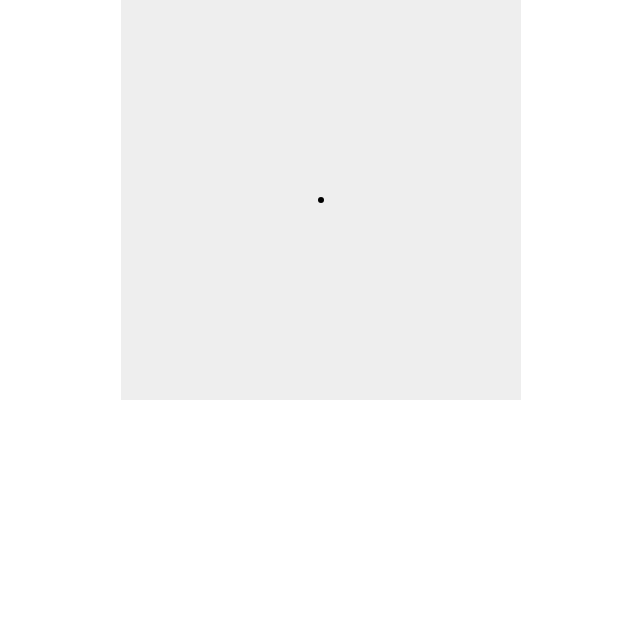
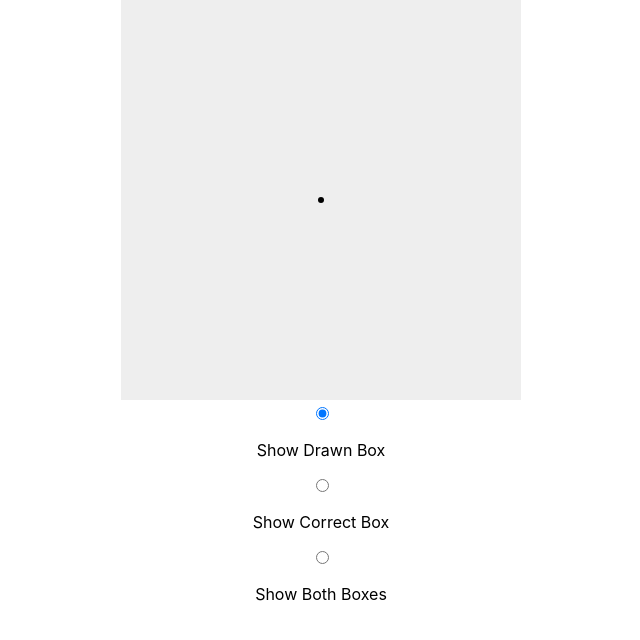
Before and after one commit to abmasud1214/boxanalyzer, a React (Create React App) app: page / in a window 1280 px wide. Shown: the top 640 px of the page, without its empty margins (319-959 px from the left). Built offline with nearby package versions, Linux system fonts and the light colour scheme.

Commit message:
Radio to select how to show box.

```diff
--- a/src/App.js
+++ b/src/App.js
@@ -1,12 +1,34 @@
 import logo from './logo.svg';
 import './App.css';
+import React from "react";
 
 import Canvas from './Components/canvas';
 
 function App() {
+
+  const [boxType, setBoxType] = React.useState("DrawnBox");
+
+  const onChangeEvent = (evt) => {
+    setBoxType(evt.target.value);
+    // console.log(evt.target.value);
+  }
+
   return (
     <div className="App">
-      <Canvas width={400} height={400}/>
+      <Canvas
+        width={400}
+        height={400}
+        showDrawnBox = {(boxType === "DrawnBox" || boxType === "BothBox")}
+        showCorrectBox = {(boxType === "CorrectBox" || boxType === "BothBox")}
+        />
+      <div onChange={onChangeEvent}>
+        <input type="radio" value="DrawnBox" name="box" checked={boxType === "DrawnBox"}/>
+        <p>Show Drawn Box</p>
+        <input type="radio" value="CorrectBox" name="box" checked={boxType === "CorrectBox"}/>
+        <p>Show Correct Box</p>
+        <input type="radio" value="BothBox" name="box" checked={boxType === "BothBox"}/>
+        <p>Show Both Boxes</p>
+      </div>
     </div>
   );
 }
--- a/src/Components/canvas.js
+++ b/src/Components/canvas.js
@@ -6,13 +6,14 @@ import { addPoint, calculateVanishingPoints,
 export default function Canvas(props) {
     const canvasRef = React.useRef(null);
 
-    const {width, height} = props;
+    const {width, height, showDrawnBox, showCorrectBox} = props;
     const initBox = [[Math.floor(width / 2), Math.floor(height / 2)], ...Array.from(7)];
     const [boxPoints, setBoxPoints] = React.useState(initBox);
     const [correctBP, setCorrectBP] = React.useState(initBox);
     const [vanishingPoints, setVanishingPoints] = React.useState(Array.from(3));
 
-    const drawBox = (ctx, box) => {
+    const drawBox = (ctx, box, style) => {
+        ctx.fillStyle = style;
         for (const point of box) {
             if (point !== undefined) {
                 ctx.beginPath();
@@ -28,6 +29,7 @@ export default function Canvas(props) {
                     ctx.beginPath();
                     ctx.moveTo(box[i][0], box[i][1]);
                     ctx.lineTo(connectionPoint[0], connectionPoint[1]);
+                    ctx.strokeStyle = style
                     ctx.stroke();
                 }
             }
@@ -40,7 +42,10 @@ export default function Canvas(props) {
         ctx.fillStyle = "#000000";
         console.log(boxPoints);
         console.log(correctBP);
-        drawBox(ctx, correctBP);
+        if (showDrawnBox) drawBox(ctx, boxPoints, "black");
+        if (showCorrectBox) drawBox(ctx, correctBP, "red");
+        // drawBox(ctx, correctBP, "red");
+        // drawBox(ctx, boxPoints, "black");
     }
 
     const handleCanvasClick = (event) => {
@@ -61,7 +66,7 @@ export default function Canvas(props) {
         const context = canvas.getContext('2d');
 
         draw(context)
-    }, [boxPoints, correctBP]);
+    }, [boxPoints, correctBP, showDrawnBox, showCorrectBox]);
 
     return (
         <div>
```
